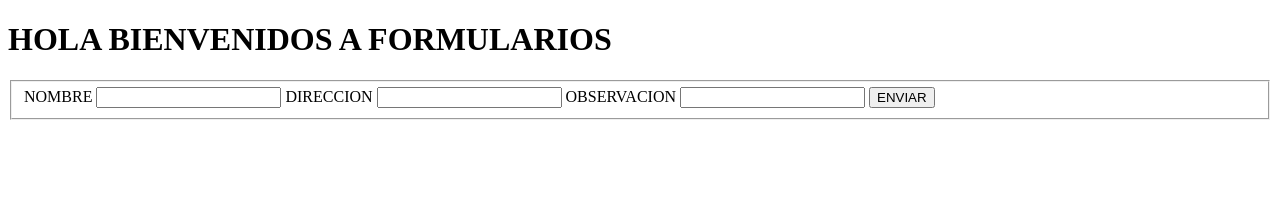
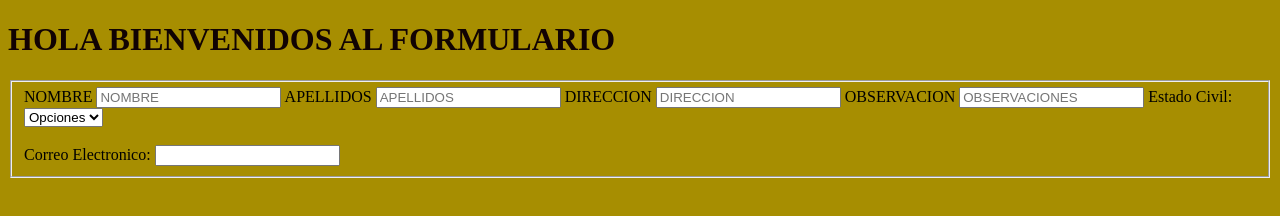
Before and after one commit to adrianrodriguezp/curriculum, a plain HTML site: page html/form.html in a window 1280 px wide. Drawn offline with Linux system fonts and the light colour scheme.

Commit message:
practica de etiquetas

```diff
--- a/html/form.html
+++ b/html/form.html
@@ -5,20 +5,72 @@
     <meta http-equiv="X-UA-Compatible" content="IE=edge">
     <meta name="viewport" content="width=device-width, initial-scale=1.0">
     <title>Document</title>
+
+    <style>
+        body {
+
+           background-color: rgb(167, 142, 1);
+
+               }
+
+          h1{
+            color: rgb(17, 3, 3);
+          }
+
+
+    </style>
+
+
 </head>
 <body>
-    <h1>HOLA BIENVENIDOS A FORMULARIOS</h1>
+    <h1>HOLA BIENVENIDOS AL FORMULARIO</h1>
     <fieldset>
-        <form action="">
+        <form name="formulario" method="post" action="/send.php">
+
+
             <label for="">NOMBRE</label>
-            <input type="text">
+            <input type="text" name="nombre" placeholder="NOMBRE"
+            required pattern="[A-Za-z0-9]{5,40}"
+           title="Letras. Tamaño mínimo: 8. Maximo 40." />
+
+           <label for="">APELLIDOS</label>
+           <input type="text" name="nombre" placeholder="APELLIDOS"
+           required pattern="[A-Za-z0-9]{5,40}"
+           title="Solo letras. Tamaño minimo 8. Maximo 40.">
+
 
             <label for="">DIRECCION</label>
-            <input type="text">
+            <input type="text" name="nombre" placeholder="DIRECCION"
+            requie pattern="[A-Za-z0-9]{5,40}"
+            title="Solo Letras y numeros. Cra. calle. ">
+
 
             <label for="">OBSERVACION</label>
-            <input type="text">
-            <button>ENVIAR</button>
+            <input type="text" name="" placeholder="OBSERVACIONES"
+            required pattern="[A-Za-z0-9]{5,40}"
+            title= "Solo Letras.">
+
+
+            <label for= "Estado">Estado Civil:</label>
+            <select id="Estado" name="Estado">
+            <option value="Opciones">Opciones</option>
+            </select>
+            <br><br>
+
+            <label for="">Correo Electronico:</label>
+            <input type="text"; name="CORREO">
+
+
+
+</fieldset>
+</form>
+<form >
+
+</form>
+
+
+
+
 
 </body>
 </html>
--- a/html/style.css
+++ b/html/style.css
@@ -1,16 +1,17 @@
 body {
-    background-color: rgb(224, 111, 4);
+    background-color: rgb(233, 121, 29);
+
 }
 
 input{
     border-radius: 5px;
-    border: 3px solid orange;
+    border: 3px solid rgb(0, 204, 255);
 
 
 }
 
 .tipoinputs{
-    background-color: rgb(13, 223, 153);
+    background-color: rgb(10, 205, 231);
 }
 #nombredepersona{
     height: 50px;
```
Also changed, not shown: index.html (+6 -4 lines), css/style.css (line endings or trailing spaces).
